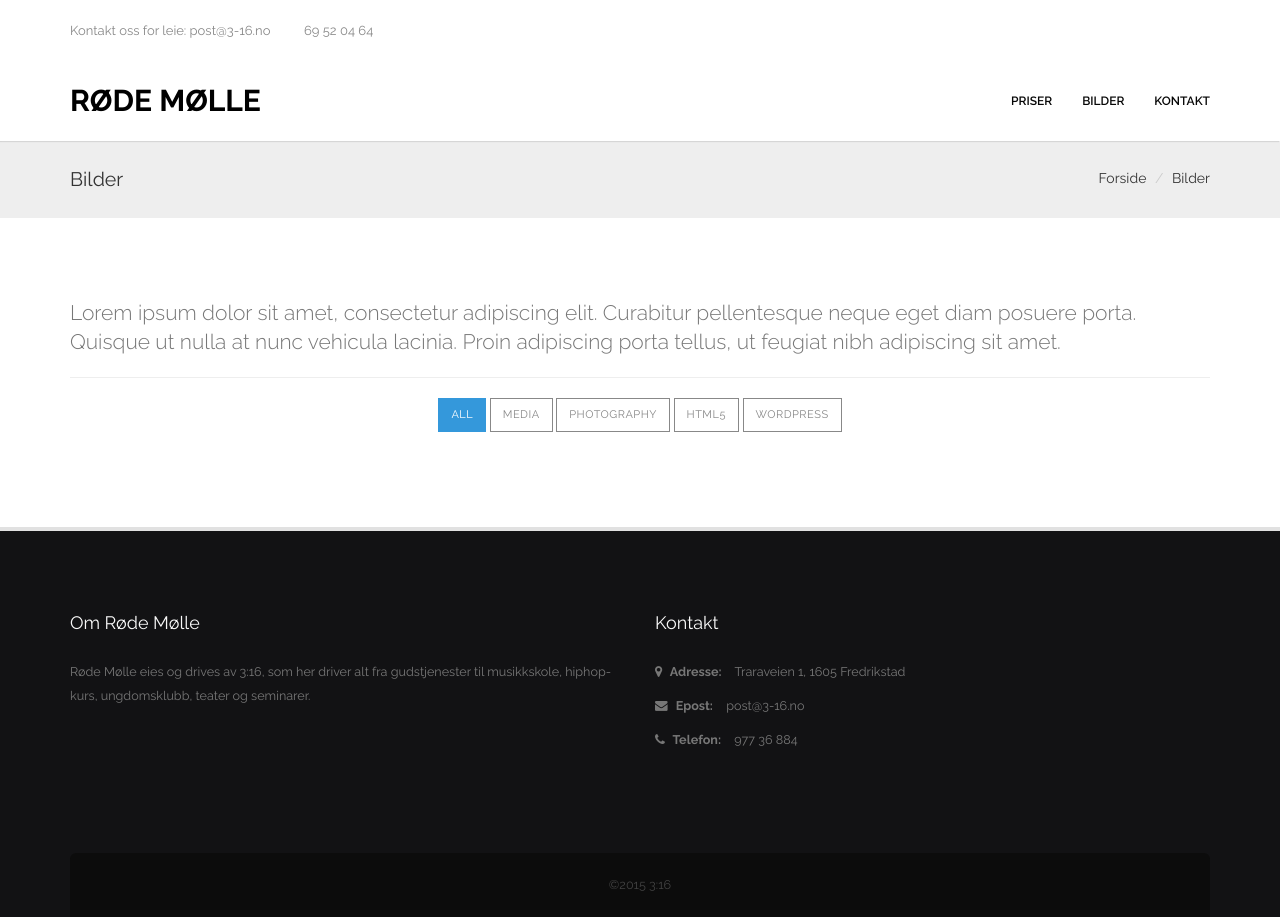
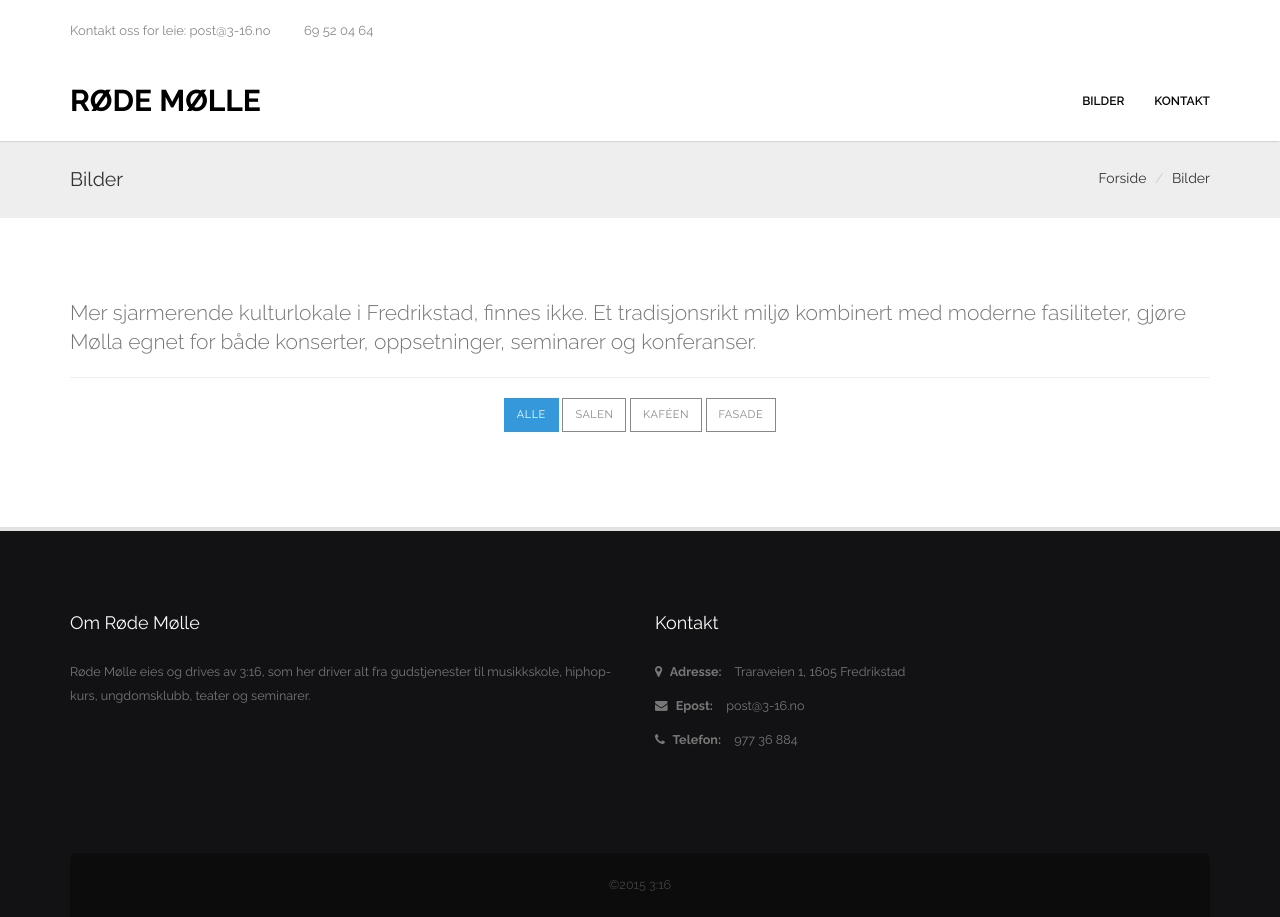
Before and after one commit to perandre/rodemolle, a Jekyll site: the page built from bilder/index.html, in a window 1280 px wide. Built offline with Jekyll 4.4.1, drawn with Linux system fonts in a browser that asks for light colours; nearby versions of some CDN libraries; library files that are not in the unit come from our copies; comment, search, counter and statistics services are not loaded.

Commit message:
Innhold til forside

```diff
--- a/_layouts/default.html
+++ b/_layouts/default.html
@@ -37,9 +37,9 @@
         </div>
         <div class="navbar-collapse collapse">
           <ul class="nav navbar-nav navbar-right">
-            <li class="">
+            <!-- <li class="">
               <a href="/priser/">Priser</a>
-            </li>
+            </li> -->
             <li class="">
               <a href="/bilder/">Bilder</a>
             </li>
--- a/bilder/index.html
+++ b/bilder/index.html
@@ -23,17 +23,16 @@ title: "Bilder av lokale for selskap og konferanse i Fredrikstad"
             <div class="row">
                 <div class="col-md-12">
                     <p class="lead">
-                        Lorem ipsum dolor sit amet, consectetur adipiscing elit. Curabitur pellentesque neque eget diam posuere porta. Quisque ut nulla at nunc vehicula lacinia. Proin adipiscing porta tellus, ut feugiat nibh adipiscing sit amet.
+                        Mer sjarmerende kulturlokale i Fredrikstad, finnes ikke. Et tradisjonsrikt miljø kombinert med moderne fasiliteter, gjøre Mølla egnet for både konserter, oppsetninger, seminarer og konferanser.
                     </p><hr>
                 </div>
 
                 <div class="col-md-12">
                     <ul class=" portfolio-filters text-center">
-                        <li class="filter active" data-filter="all">all</li>
-                        <li class="filter" data-filter="page1">Media</li>
-                        <li class="filter" data-filter="page2">Photography</li>
-                        <li class="filter" data-filter="page3">HTML5</li>
-                        <li class="filter" data-filter="page4">Wordpress</li>
+                        <li class="filter active" data-filter="all">Alle</li>
+                        <li class="filter" data-filter="page1">Salen</li>
+                        <li class="filter" data-filter="page2">Kaféen</li>
+                        <li class="filter" data-filter="page3">Fasade</li>
                     </ul>
 
                     <div id="grid" class="row">
--- a/priser/index.html
+++ b/priser/index.html
@@ -23,7 +23,7 @@ title: Priser for leie av lokale i Fredrikstad
         <div class="container">
             <div class="row">
                 <div class="col-md-12">
-                    <h3 class="heading">3 Columns</h3>
+                    <h3 class="heading">Veiledende priser</h3>
                 </div>
             </div>
             <div class="row">
@@ -98,6 +98,7 @@ title: Priser for leie av lokale i Fredrikstad
                 </div><!--price col-->
 
             </div><!--row for 3 col-->
+
             <div class="divide40"></div>
              <div class="row">
                 <div class="col-md-12">
```
Also changed, not shown: index.html (+5 -5 lines), 1 other file.
